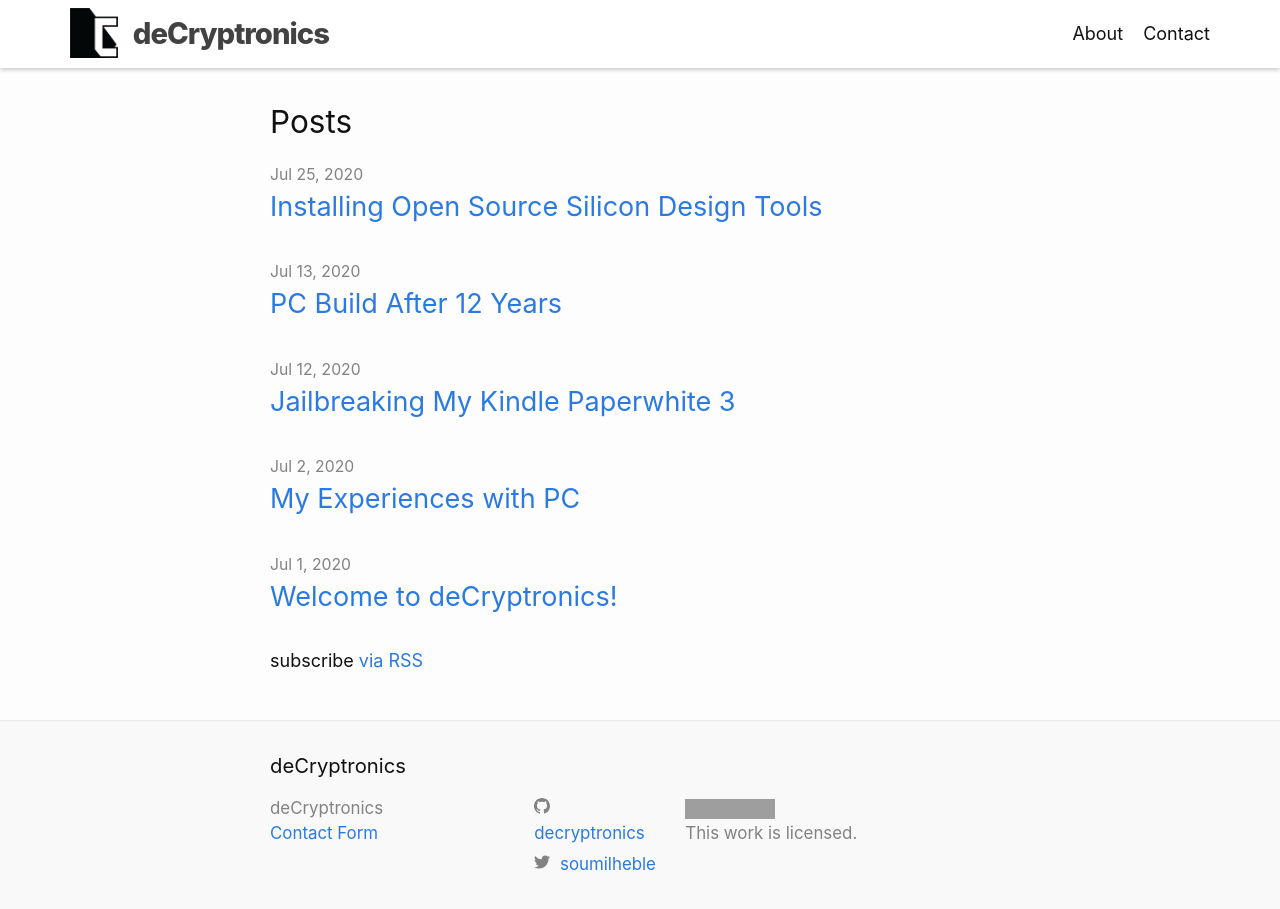
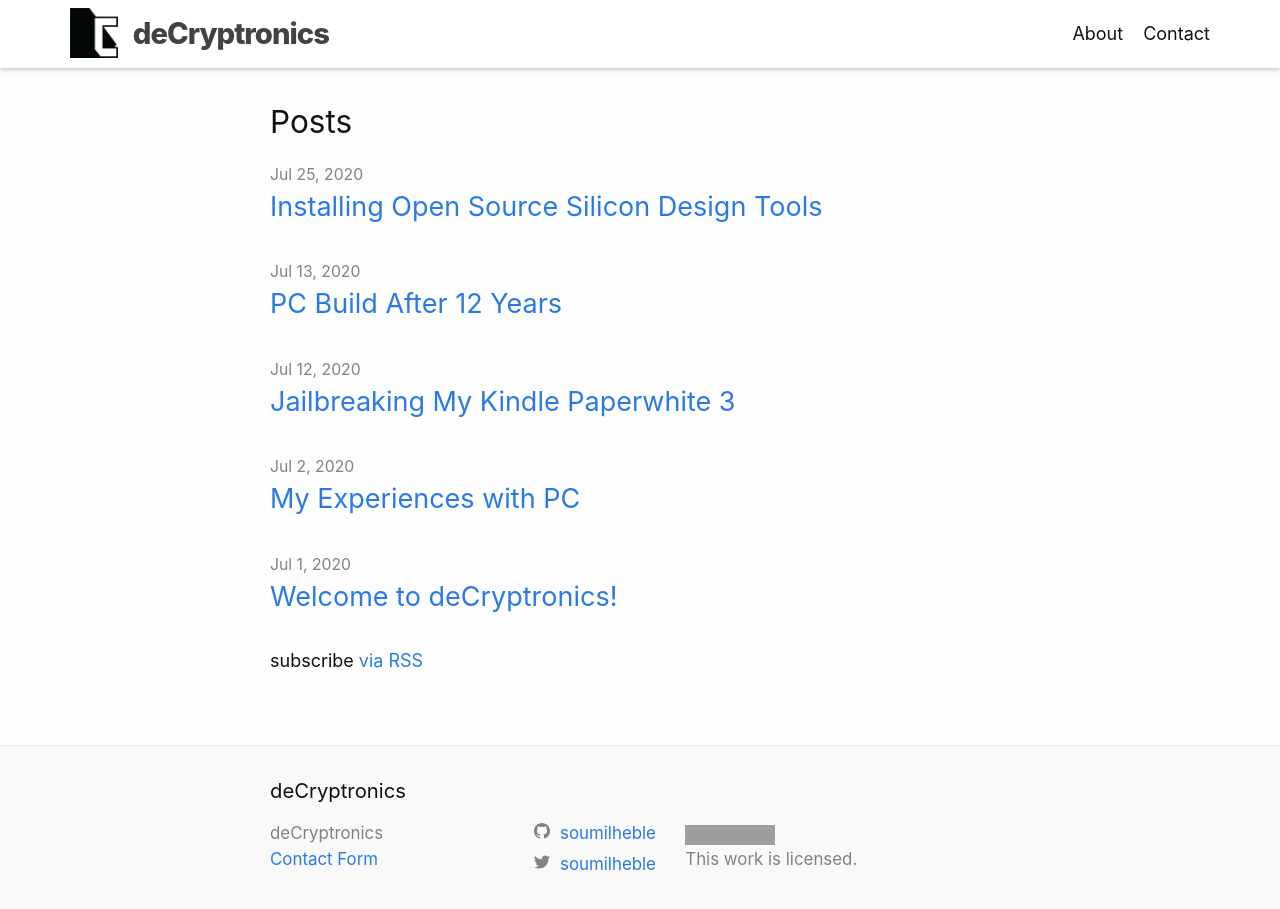
Before and after one commit to decryptronics/decryptronics.github.io, a Jekyll site: the page built from index.md, in a window 1280 px wide and 937 px high. Shown: the top 909 px of the window. Built offline with Jekyll 4.4.1, drawn with Linux system fonts in a browser that asks for light colours; grey boxes are pictures that could not be loaded.

Commit message:
Changed github Username

```diff
--- a/_config.yml
+++ b/_config.yml
@@ -25,7 +25,7 @@
 baseurl: "" # the subpath of your site, e.g. /blog
 url: "https://decryptronics.github.io" # the base hostname & protocol for your site, e.g. http://example.com
 twitter_username: soumilheble
-github_username:  decryptronics
+github_username:  soumilheble
 logo: "/media/img/logo/dclogo.png"
 img404:
   path: "/media/img/error404/error404_1.jpg"
```
